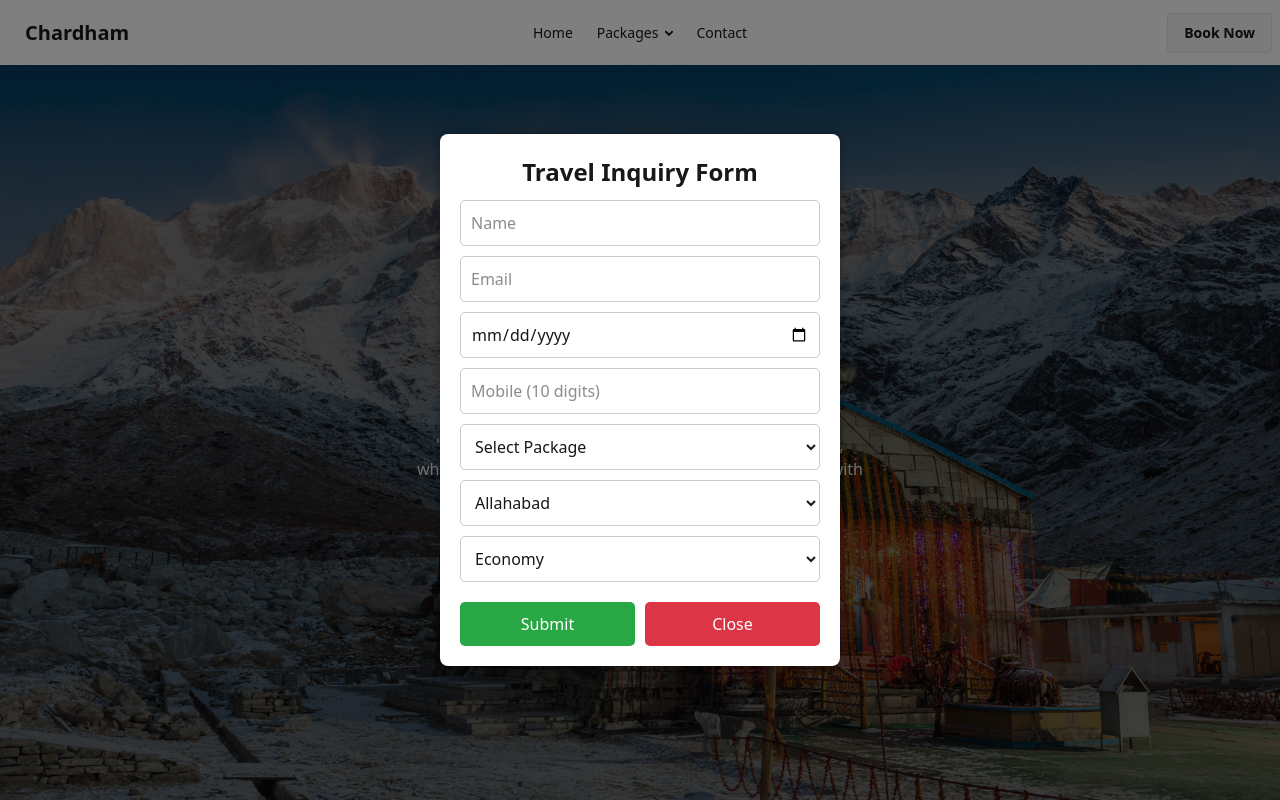
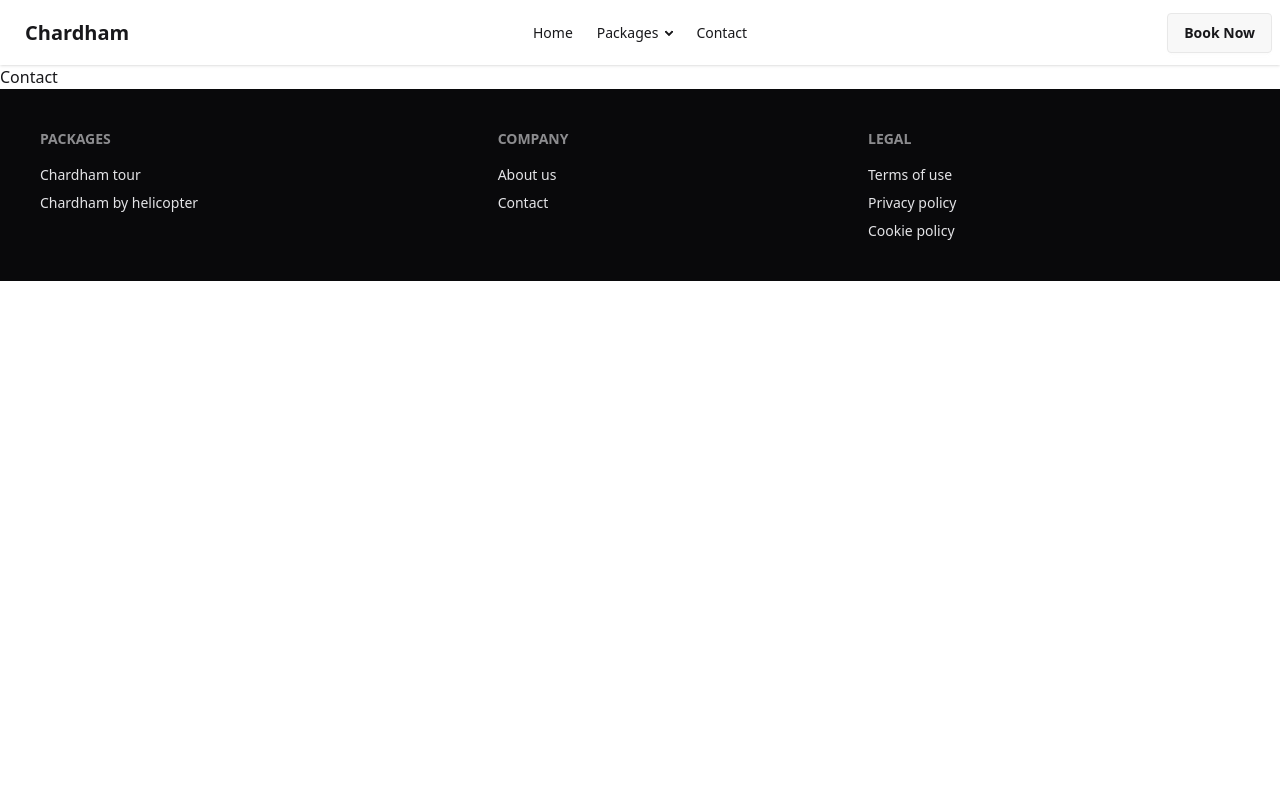
Before and after one commit to mishra6388/chardham, a React (Vite) app: page /contact in a window 1280 px wide. Shown: the top 800 px of the page. Built offline with nearby package versions, Linux system fonts and the light colour scheme.

Commit message:
we have done the router fix and setup

```diff
--- a/src/App.jsx
+++ b/src/App.jsx
@@ -1,61 +1,13 @@
-import './App.css';
-import HeroSection from './components/HeroSection';
-import Navbar from './components/Navbar';
-import Badrinath from './components/Badrinath';
-import Kedarnath from './components/kedarnath';
-import Gangotri from './components/Gangotri';
-import Yamunotri from './components/Yamunotri';
-import Aboutchardham from './components/Aboutchardham';
-import OpeningDates from './components/OpeningDates';
-import Kedarnathdate from './components/Kedarnathdate';
-import Badrinathdate from './components/Badrinathdate';
-import Gangotridate from './components/Gangotridate';
-import Yamunotridate from './components/Yamunotridate';
-import Footer from './components/Footer';
-import PopupForm from './components/PopupForm ';
-import BookingForm from './components/BookingForm';
+import { RouterProvider } from "react-router-dom";
 
+import router from "./router";
 
 function App() {
 
-  return (
-    <>
-      <Navbar />
-      <HeroSection />
 
-      <div className="container mx-auto px-6 py-10">
-        {/* Centered Heading */}
-        <div className="flex justify-center items-center my-5">
-          <h1 className="text-4xl font-bold text-blue-600">Destinations To Visit</h1>
-        </div>
 
-        {/* Responsive Grid for Cards */}
-        <div className="grid grid-cols-1 md:grid-cols-2 lg:grid-cols-4 gap-8">
-          <Badrinath />
-          <Kedarnath />
-          <Gangotri />
-          <Yamunotri />
-        </div>
-      </div>
 
-      <Aboutchardham />
-
-      <div className="flex justify-center py-10 text-center">
-        <h2 className="font-bold text-blue text-4xl ">Opening & Closing Dates Of Chardham Yatra</h2>
-      </div>
-
-      {/* Removed image of opening date and component */}
-      <div className="grid grid-cols-1 md:grid-cols-2 gap-6 px-4 md:px-10">
-        <Kedarnathdate />
-        <Badrinathdate />
-        <Gangotridate />
-        <Yamunotridate />
-      </div>
-      <Footer/>
-      <PopupForm/>
-
-    </>
-  );
+  return  <RouterProvider router={router} />;
 }
 
 export default App;
--- a/src/components/Navbar.jsx
+++ b/src/Header/Navbar.jsx
@@ -1,5 +1,5 @@
 import React, { useState } from "react";
-import BookingForm from "./BookingForm"; // Import BookingForm component
+import { Link } from "react-router-dom";
 
 const Navbar = () => {
   const [showForm, setShowForm] = useState(false);
@@ -29,33 +29,33 @@ const Navbar = () => {
               tabIndex={0}
               className="menu menu-sm dropdown-content bg-base-100 rounded-box z-1 mt-3 w-52 p-2 shadow"
             >
-              <li><a href="#">Home</a></li>
+              <li><Link to="/">Home</Link></li>
               <li>
-                <a href="#">Parent</a>
+                <Link to="#">Parent</Link>
                 <ul className="p-2">
-                  <li><a href="#">Submenu 1</a></li>
-                  <li><a href="#">Submenu 2</a></li>
+                  <li><Link to="#">Submenu 1</Link></li>
+                  <li><Link to="#">Submenu 2</Link></li>
                 </ul>
               </li>
-              <li><a href="#">Item 3</a></li>
+              <li><Link to="#">Item 3</Link></li>
             </ul>
           </div>
-          <a className="btn btn-ghost text-xl">Chardham</a>
+          <Link className="btn btn-ghost text-xl">Chardham</Link>
         </div>
         <div className="navbar-center hidden lg:flex">
           <ul className="menu menu-horizontal px-1">
-            <li><a href="#">Home</a></li>
+            <li><Link to="/">Home</Link></li>
             <li>
               <details>
                 <summary>Packages</summary>
                 <ul className="p-2">
-                  <li><a href="#">Economy</a></li>
-                  <li><a href="#">Standard</a></li>
-                  <li><a href="#">Luxury</a></li>
+                  <li><Link to="#">Economy</Link></li>
+                  <li><Link to="#">Standard</Link></li>
+                  <li><Link to="#">Luxury</Link></li>
                 </ul>
               </details>
             </li>
-            <li><a href="#">Contact</a></li>
+            <li><Link to="/contact">Contact</Link></li>
           </ul>
         </div>
         <div className="navbar-end">
@@ -64,7 +64,7 @@ const Navbar = () => {
       </div>
 
       {/* Show Popup Form when Book Now is clicked */}
-      {showForm && <BookingForm onClose={() => setShowForm(false)} />}
+      {/* {showForm && <BookingForm onClose={() => setShowForm(false)} />} */}
     </>
   );
 };
--- /dev/null
+++ b/src/Layout.jsx
@@ -0,0 +1,18 @@
+import React from 'react'
+import { Outlet } from 'react-router-dom'
+
+import Footer from './Footer/Footer'
+import Navbar from './Header/Navbar'
+
+
+const Layout = () => {
+  return (
+   <>
+   <Navbar/>
+    <Outlet/>
+    <Footer/>
+   </>
+  )
+}
+
+export default Layout
--- /dev/null
+++ b/src/Pages/Contact.jsx
@@ -0,0 +1,9 @@
+import React from 'react'
+
+const Contact = () => {
+  return (
+    <div>Contact</div>
+  )
+}
+
+export default Contact
--- /dev/null
+++ b/src/Pages/Home.jsx
@@ -0,0 +1,44 @@
+import React from 'react';
+import Badrinath from '../components/Badrinath';
+import Kedarnath from '../components/kedarnath';
+import Gangotri from '../components/Gangotri';
+import Yamunotri from '../components/Yamunotri';
+import Aboutchardham from '../components/Aboutchardham';
+import PopupForm from '../components/PopupForm ';
+
+const Home = () => {
+  return (
+    <div className="container mx-auto px-6 py-10">
+      {/* Centered Heading */}
+      <div className="flex justify-center items-center my-5">
+        <h1 className="text-4xl font-bold text-blue-600">Destinations To Visit</h1>
+      </div>
+
+      {/* Responsive Grid for Cards */}
+      <div className="grid grid-cols-1 md:grid-cols-2 lg:grid-cols-4 gap-8">
+        <Badrinath />
+        <Kedarnath />
+        <Gangotri />
+        <Yamunotri />
+      </div>
+
+      <Aboutchardham />
+
+      <div className="flex justify-center py-10 text-center">
+        <h2 className="font-bold text-blue text-4xl">Opening & Closing Dates Of Chardham Yatra</h2>
+      </div>
+
+      {/* Removed image of opening date and component */}
+      {/* <div className="grid grid-cols-1 md:grid-cols-2 gap-6 px-4 md:px-10">
+         <Kedarnathdate />
+         <Badrinathdate />
+         <Gangotridate />
+         <Yamunotridate />
+      </div> */}
+
+      <PopupForm />
+    </div>
+  );
+};
+
+export default Home;
--- /dev/null
+++ b/src/Pages/Packages.jsx
@@ -0,0 +1,9 @@
+import React from 'react'
+
+const Packages = () => {
+  return (
+    <div>Packages</div>
+  )
+}
+
+export default Packages
--- /dev/null
+++ b/src/router.jsx
@@ -0,0 +1,39 @@
+import { createBrowserRouter } from "react-router-dom";
+
+import Layout from "./Layout";
+import About from "./Pages/About";
+import Packages from "./Pages/Packages";
+import Contact from "./Pages/Contact";
+import Home from "./Pages/Home";
+
+
+const router = createBrowserRouter([
+  {
+    path: "/",
+    element: <Layout />,
+    children: [
+      {
+        path: "",
+        element: <Home />,
+      },
+
+      {
+        path: "/about",
+        element: <About/>
+      },
+      {
+        path: "",
+        element: <Packages/>
+      },
+      {
+        path: "/contact",
+        element: <Contact/>
+      }
+
+
+
+    ],
+  },
+]);
+
+export default router;
```
Also changed, not shown: src/Footer/Footer.jsx (renamed from src/components/Footer.jsx), src/Pages/About.jsx (renamed from src/components/About.jsx).
